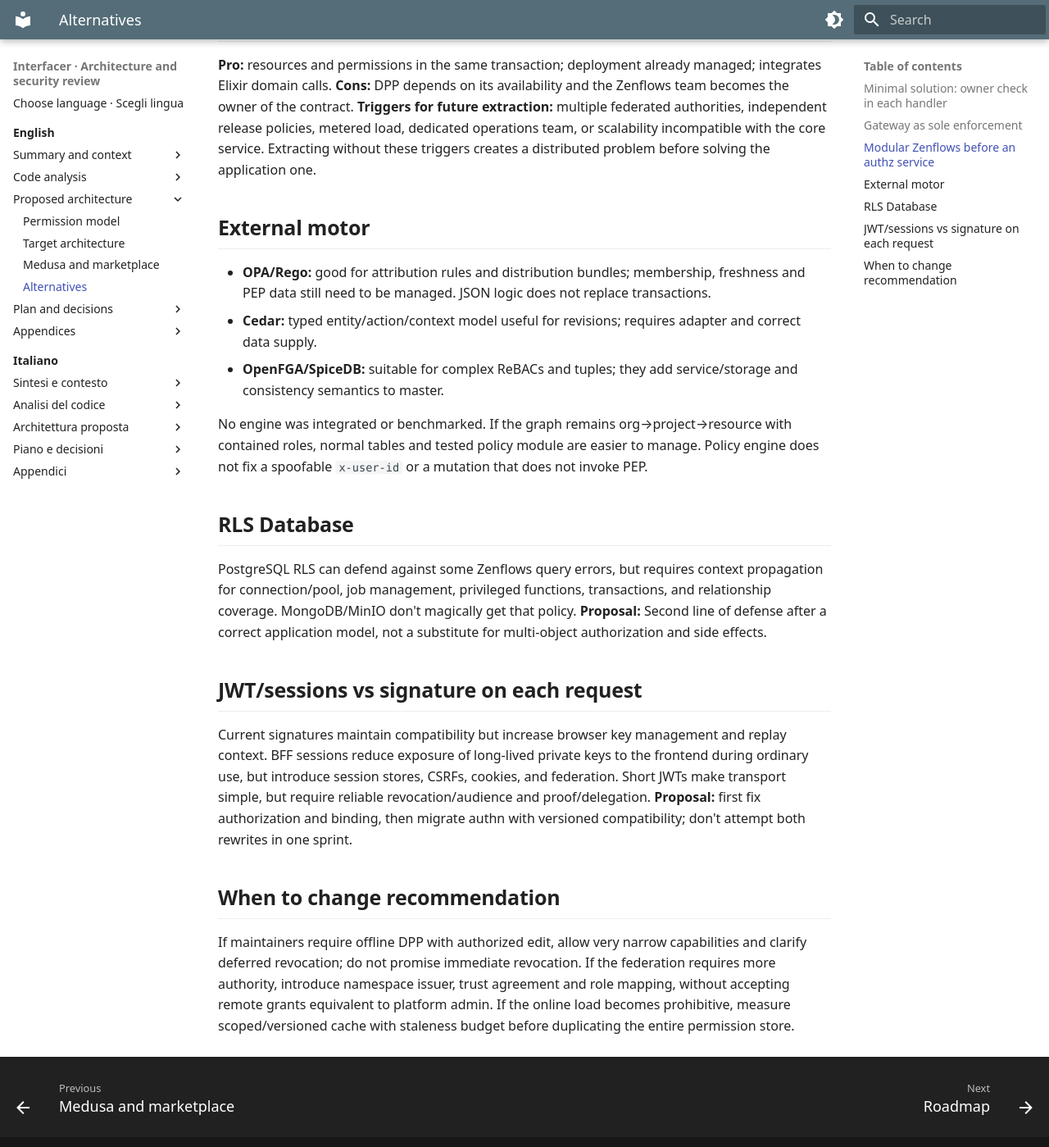
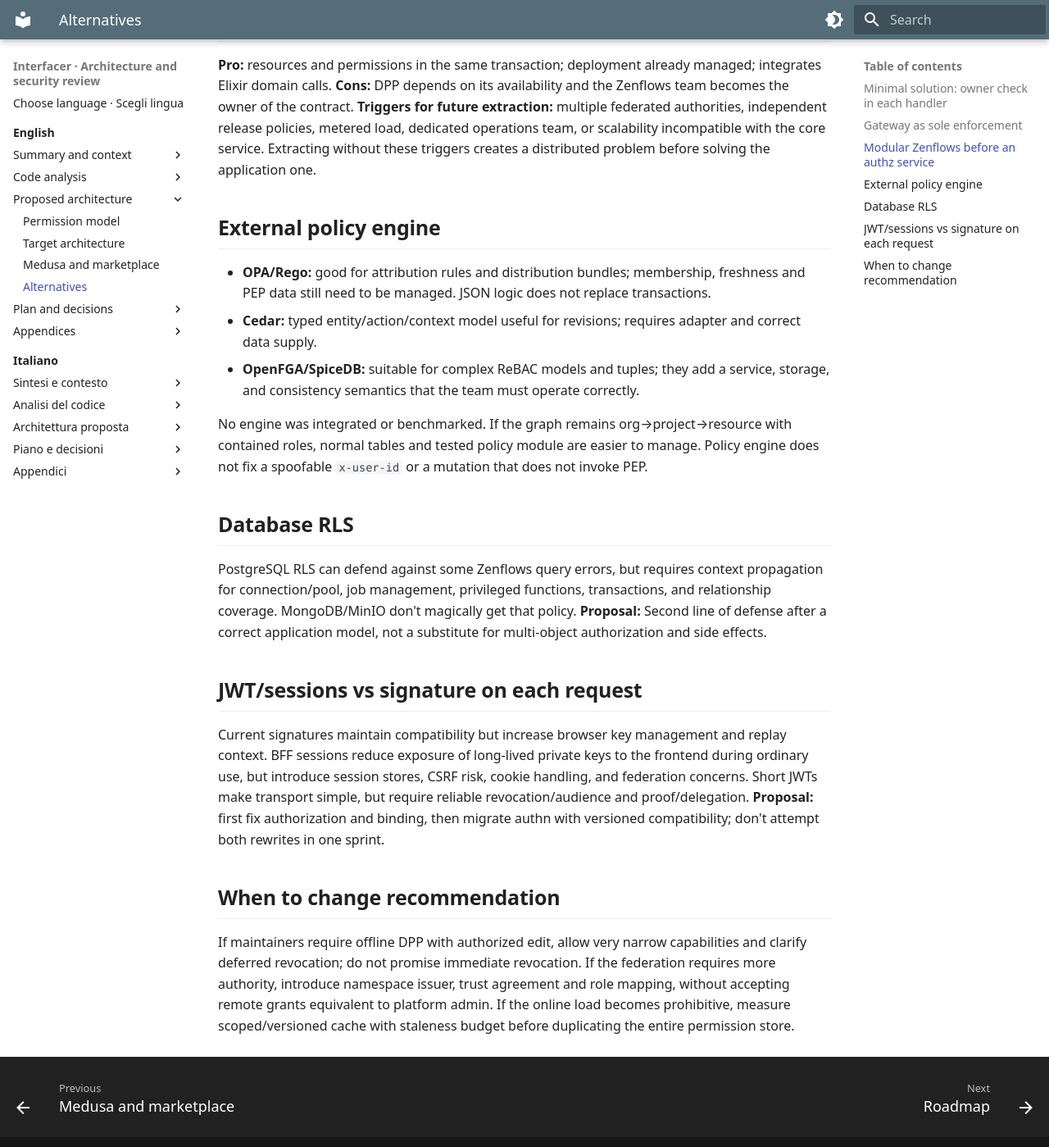
Before and after one commit to interfacerproject/interfacer-architecture-security-review, an MkDocs documentation site: the page built from docs/en/15-alternative-solutions.md, in a window 1280 px wide and 1400 px high, scrolled down 776 px. Shown: the whole window at 82% size. Built offline with MkDocs 1.6.1 and Material for MkDocs 9.7.7, drawn with Linux system fonts in a browser that asks for light colours; some of the changed text lies outside the part shown.

Commit message:
docs: refine English technical terminology

```diff
--- a/docs/en/15-alternative-solutions.md
+++ b/docs/en/15-alternative-solutions.md
@@ -6,31 +6,31 @@
 
 ## Minimal solution: owner check in each handler
 
-**Pros:** Quick for a single object; little deployment. **Cons in real code:** primaryAccountable is not principal; missing organizations/delegations; events indirectly modify the resource; DPP/feedback have different identities. **Reasonable use:** Temporary gate for records with verified controller, never final solution nor indiscriminate backfill. Evidence F01–F04.
+**Pros:** Quick for a single object; low deployment overhead. **Cons in real code:** primaryAccountable is not principal; missing organizations/delegations; events indirectly modify the resource; DPP/feedback have different identities. **Reasonable use:** Temporary gate for records with verified controller, never final solution nor indiscriminate backfill. Evidence F01–F04.
 
 ## Gateway as sole enforcement
 
-**Pros:** an entrance to protect; Uniform rate limiting and identity normalization. **Cons:** the current proxy does not semantically know mutations, objects and side effects; direct origin and internal domination bypass it. Even an advanced gateway does not know the Ecto/Mongo transactional state. **Choice:** Gateway for TLS/boundaries, PEP in service and domain. [interfacer-proxy/main.go:67–143](https://github.com/interfacerproject/interfacer-proxy/blob/10d07344e2bcf7e3673f906e51aeb52cd6abf0cb/main.go#L67-L143); [zenflows/src/zenflows/vf/economic_event/resolv.ex:38–49](https://github.com/interfacerproject/zenflows/blob/893489d81fddf07e470094e72863958de402cca7/src/zenflows/vf/economic_event/resolv.ex#L38-L49).
+**Pros:** one entry point to protect; uniform rate limiting and identity normalization. **Cons:** the current proxy does not semantically understand mutations, objects and side effects; direct access to origins and internal domain paths can bypass it. Even an advanced gateway does not know the Ecto/Mongo transactional state. **Choice:** Gateway for TLS/boundaries, PEP in service and domain. [interfacer-proxy/main.go:67–143](https://github.com/interfacerproject/interfacer-proxy/blob/10d07344e2bcf7e3673f906e51aeb52cd6abf0cb/main.go#L67-L143); [zenflows/src/zenflows/vf/economic_event/resolv.ex:38–49](https://github.com/interfacerproject/zenflows/blob/893489d81fddf07e470094e72863958de402cca7/src/zenflows/vf/economic_event/resolv.ex#L38-L49).
 
 ## Modular Zenflows before an authz service
 
 **Pro:** resources and permissions in the same transaction; deployment already managed; integrates Elixir domain calls. **Cons:** DPP depends on its availability and the Zenflows team becomes the owner of the contract. **Triggers for future extraction:** multiple federated authorities, independent release policies, metered load, dedicated operations team, or scalability incompatible with the core service. Extracting without these triggers creates a distributed problem before solving the application one.
 
-## External motor
+## External policy engine
 
 - **OPA/Rego:** good for attribution rules and distribution bundles; membership, freshness and PEP data still need to be managed. JSON logic does not replace transactions.
 - **Cedar:** typed entity/action/context model useful for revisions; requires adapter and correct data supply.
-- **OpenFGA/SpiceDB:** suitable for complex ReBACs and tuples; they add service/storage and consistency semantics to master.
+- **OpenFGA/SpiceDB:** suitable for complex ReBAC models and tuples; they add a service, storage, and consistency semantics that the team must operate correctly.
 
 No engine was integrated or benchmarked. If the graph remains org→project→resource with contained roles, normal tables and tested policy module are easier to manage. Policy engine does not fix a spoofable `x-user-id` or a mutation that does not invoke PEP.
 
-## RLS Database
+## Database RLS
 
 PostgreSQL RLS can defend against some Zenflows query errors, but requires context propagation for connection/pool, job management, privileged functions, transactions, and relationship coverage. MongoDB/MinIO don't magically get that policy. **Proposal:** Second line of defense after a correct application model, not a substitute for multi-object authorization and side effects.
 
 ## JWT/sessions vs signature on each request
 
-Current signatures maintain compatibility but increase browser key management and replay context. BFF sessions reduce exposure of long-lived private keys to the frontend during ordinary use, but introduce session stores, CSRFs, cookies, and federation. Short JWTs make transport simple, but require reliable revocation/audience and proof/delegation. **Proposal:** first fix authorization and binding, then migrate authn with versioned compatibility; don't attempt both rewrites in one sprint.
+Current signatures maintain compatibility but increase browser key management and replay context. BFF sessions reduce exposure of long-lived private keys to the frontend during ordinary use, but introduce session stores, CSRF risk, cookie handling, and federation concerns. Short JWTs make transport simple, but require reliable revocation/audience and proof/delegation. **Proposal:** first fix authorization and binding, then migrate authn with versioned compatibility; don't attempt both rewrites in one sprint.
 
 ## When to change recommendation
 
```
Also changed, not shown: docs/en/06-dpp-analysis.md (+1 -1 lines), docs/en/13-testing-strategy.md (+3 -3 lines), docs/en/appendix/endpoint-matrix.md (+1 -1 lines).
